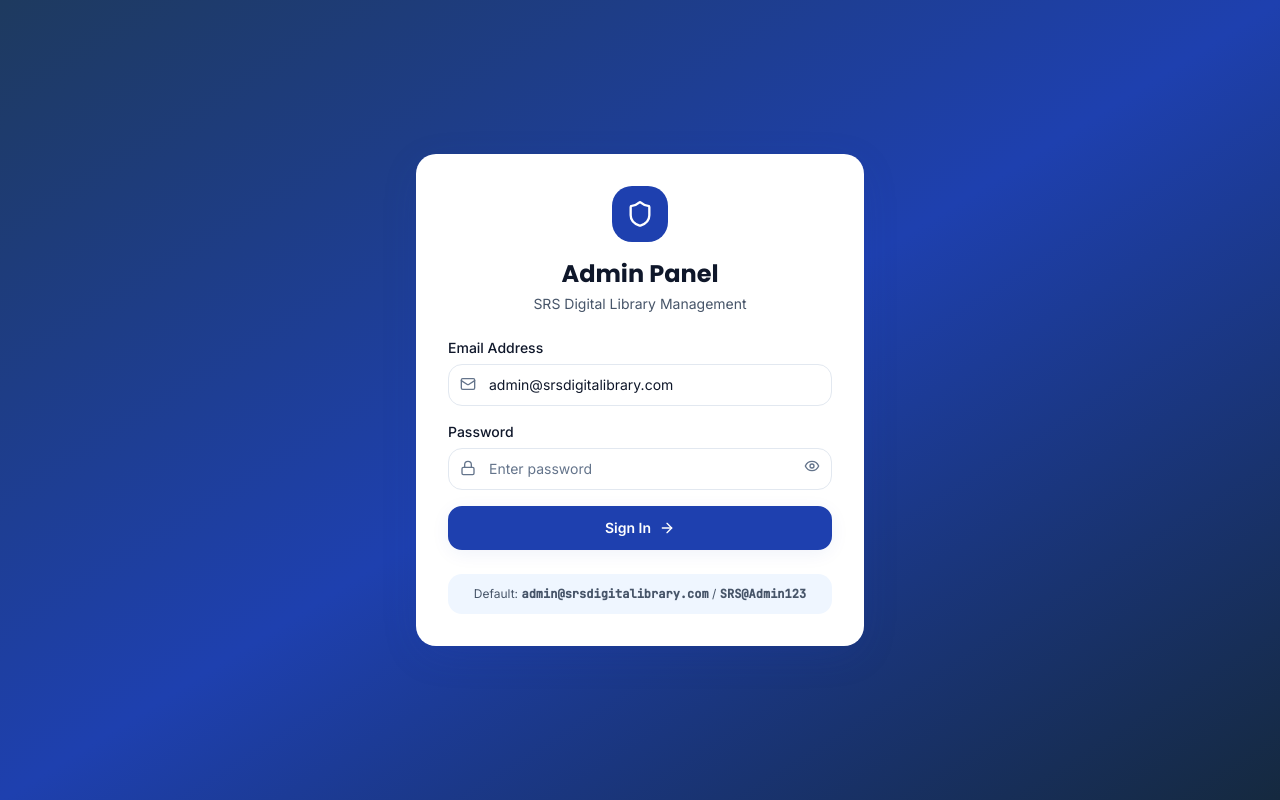
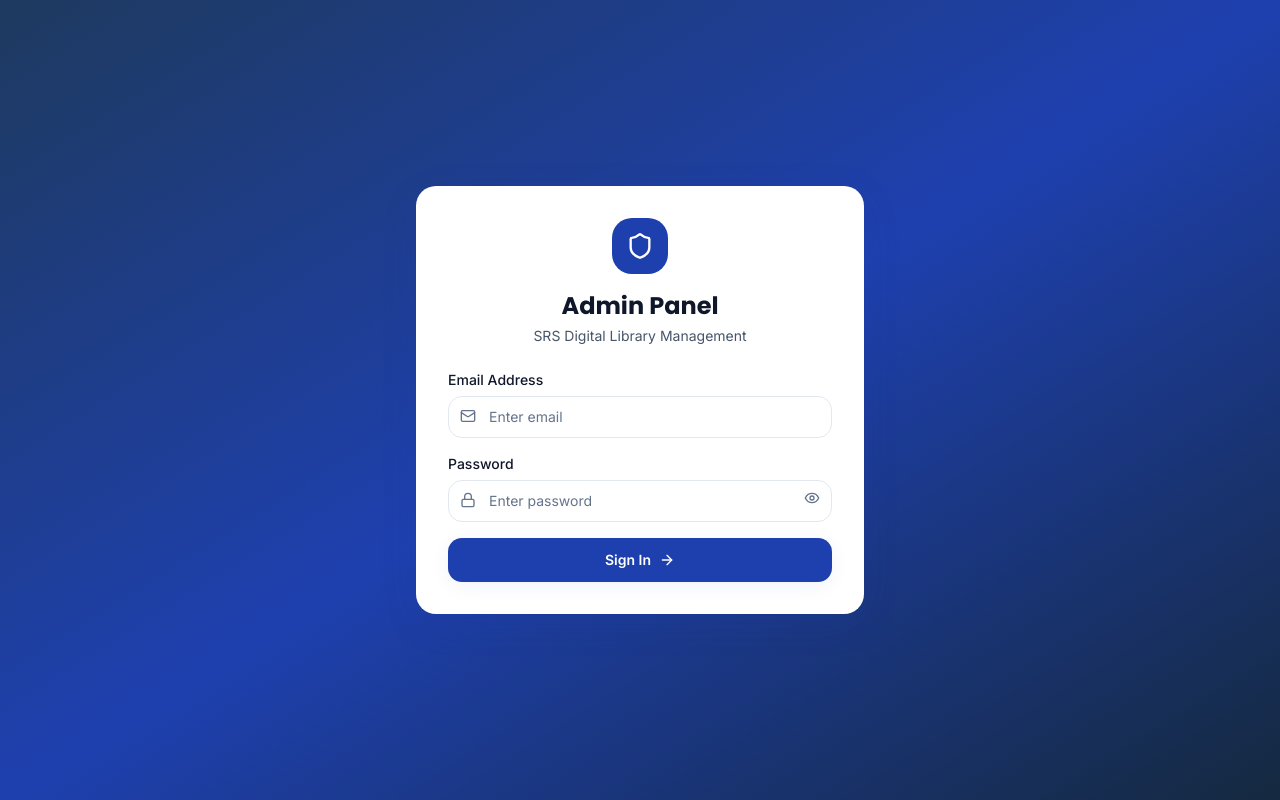
Before and after one commit to aryansingh909/srslibrarynewweb, a React (Vite) app: page /admin/login in a window 1280 px wide. Built offline with nearby package versions, Linux system fonts and the light colour scheme; no server answers.

Commit message:
Admin login email show

```diff
--- a/src/pages/admin/Login.tsx
+++ b/src/pages/admin/Login.tsx
@@ -6,7 +6,7 @@ import { Lock, Mail, Shield, ArrowRight, Eye, EyeOff } from 'lucide-react';
 import { useAdmin } from '../../contexts/AdminContext';
 
 export default function AdminLogin() {
-  const [email, setEmail] = useState('admin@srsdigitalibrary.com');
+  const [email, setEmail] = useState('');
   const [password, setPassword] = useState('');
   const [showPassword, setShowPassword] = useState(false);
   const { login, loading } = useAdmin();
@@ -44,7 +44,7 @@ export default function AdminLogin() {
               <label className="label">Email Address</label>
               <div className="relative">
                 <Mail className="w-4 h-4 absolute left-3 top-3 text-ink-subtle" />
-                <input type="email" required className="input pl-10" value={email} onChange={(e) => setEmail(e.target.value)} />
+                <input type="email" required className="input pl-10" value={email} onChange={(e) => setEmail(e.target.value)}  placeholder="Enter email" />
               </div>
             </div>
             <div>
@@ -62,9 +62,9 @@ export default function AdminLogin() {
             </button>
           </form>
 
-          <div className="mt-6 p-3 rounded-xl bg-primary-50 text-xs text-ink-muted text-center">
+          {/* <div className="mt-6 p-3 rounded-xl bg-primary-50 text-xs text-ink-muted text-center">
             Default: <span className="font-mono font-semibold">admin@srsdigitalibrary.com</span> / <span className="font-mono font-semibold">SRS@Admin123</span>
-          </div>
+          </div> */}
         </div>
       </motion.div>
     </div>
```
